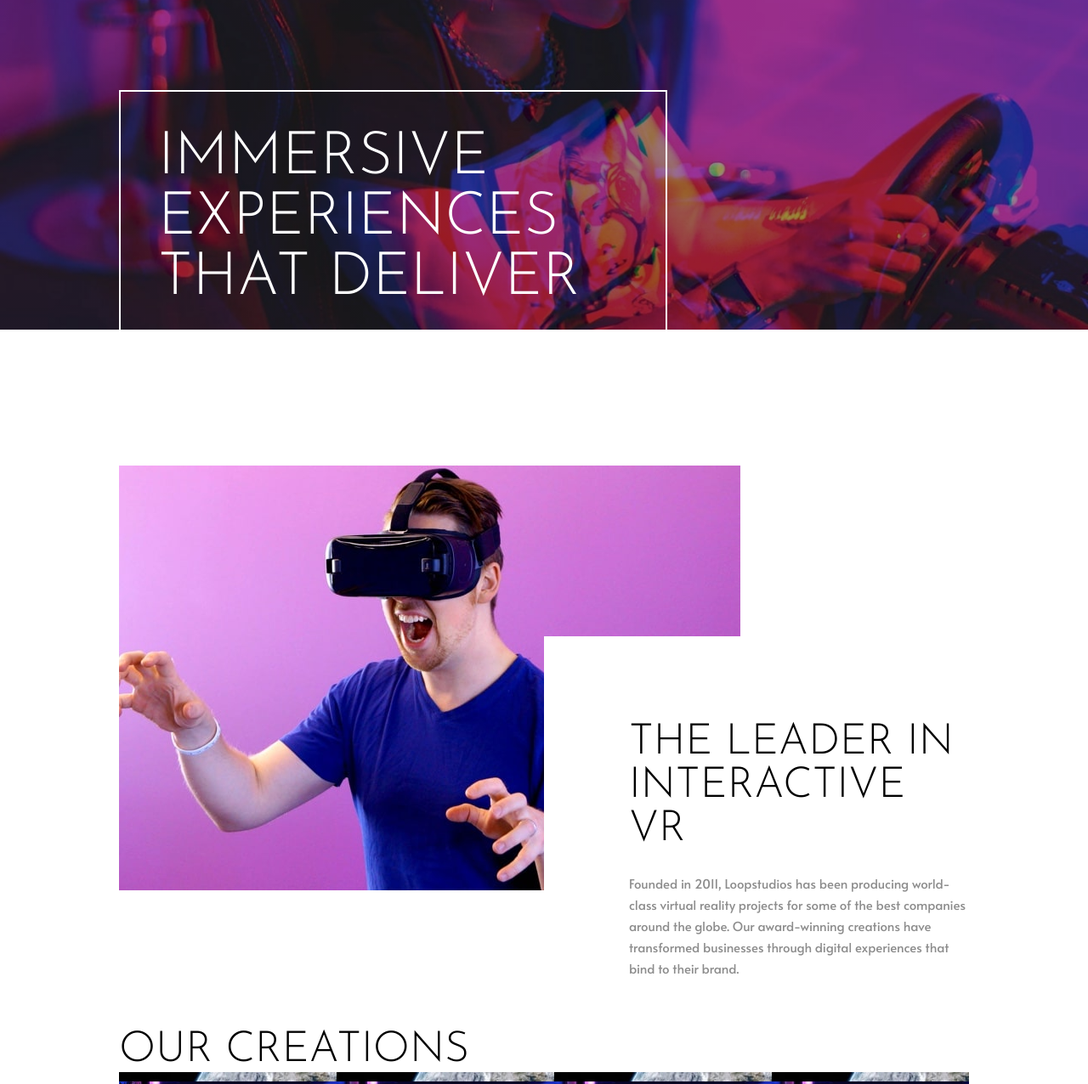
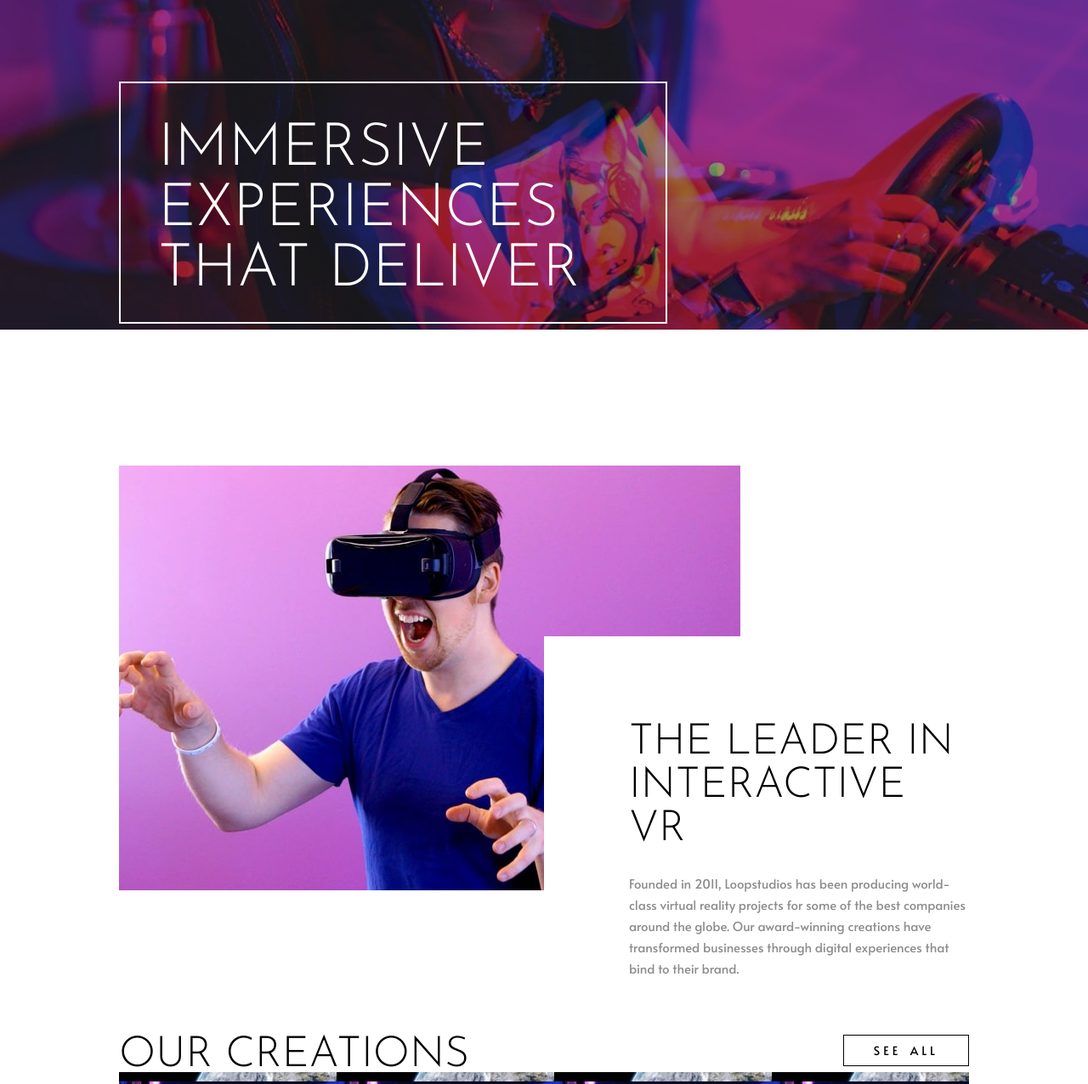
Before and after one commit to BL1133/loop-studios-landing-page, a website: page index.html in a window 1280 px wide. Shown: the part 116-1392 px from the top of the page at 85% size. Drawn offline with Linux system fonts and the light colour scheme.

Commit message:
features section heading

```diff
--- a/index.html
+++ b/index.html
@@ -32,9 +32,7 @@
   </head>
   <body>
     <div class="header-container">
-      <header
-        class="header u-margin-right-left--big u-padding-top--big u-padding-bottom--big"
-      >
+      <header class="header u-margin-right-left--big u-padding-top--small">
         <nav class="navigation">
           <img class="navigation__logo" src="./images/logo.svg" alt="" />
           <ul class="navigation-list">
@@ -45,7 +43,7 @@
             <li class="navigation-item">Support</li>
           </ul>
         </nav>
-        <div class="header__heading u-margin-top--medium">
+        <div class="header__heading">
           <h1 class="heading-primary">
             immersive <br />
             Experiences <br />
@@ -82,7 +80,7 @@
       >
         <div class="features__heading">
           <h2 class="heading-secondary">Our Creations</h2>
-          <a href="#" class="btn"></a>
+          <a href="#" class="btn">See all</a>
         </div>
         <div class="features__grid">
           <div
--- a/scss/base/_base.scss
+++ b/scss/base/_base.scss
@@ -35,3 +35,6 @@ body {
 ul {
   list-style: none;
 }
+a {
+  text-decoration: none;
+}
--- a/scss/base/_utilities.scss
+++ b/scss/base/_utilities.scss
@@ -1,10 +1,4 @@
 // BIG
-.u-padding-top--big {
-  padding-top: 5rem;
-}
-.u-padding-bottom--big {
-  margin-bottom: 2rem;
-}
 .u-margin-right-left--big {
   margin-right: 14rem;
   margin-left: 14rem;
@@ -12,10 +6,9 @@
 .u-margin-top--big {
   margin-top: 16rem;
 }
-.u-margin-bottom--big {
-  margin-bottom: 10rem;
+// MEDIUM
+
+// SMALL
+.u-padding-top--small {
+  padding-top: 6rem;
 }
-// MEDIUM
-.u-margin-top--medium {
-  margin-top: 14rem;
-}
--- a/scss/components/_button.scss
+++ b/scss/components/_button.scss
@@ -0,0 +1,16 @@
+.btn {
+  display: inline;
+  text-transform: uppercase;
+  font-size: 1.4rem;
+  word-spacing: 0.3rem;
+  letter-spacing: 0.4rem;
+  color: $color-black;
+  align-self: center;
+  border: 1px solid $color-black;
+  padding: 0.8rem 3.5rem 0.8rem 3.5rem;
+
+  &:hover {
+    background-color: $color-black;
+    color: $color-white;
+  }
+}
--- a/scss/layout/_header.scss
+++ b/scss/layout/_header.scss
@@ -11,6 +11,7 @@
     display: inline-block;
     border: 2px solid $color-white;
     padding: 2.5rem 10rem 2.5rem 4.4rem;
+    margin-top: 12rem;
 
     h1 {
       padding-top: 18px; // Fixes stupid font issue that took me an hour and a half to figure out what the problem was
--- a/scss/pages/_home.scss
+++ b/scss/pages/_home.scss
@@ -23,3 +23,13 @@
 }
 
 // Features Section
+.section__features {
+}
+.features__heading {
+  display: flex;
+  justify-content: space-between;
+
+  h2 {
+    transform: translateY(6px);
+  }
+}
```
Also changed, not shown: css/style.comp.css.
